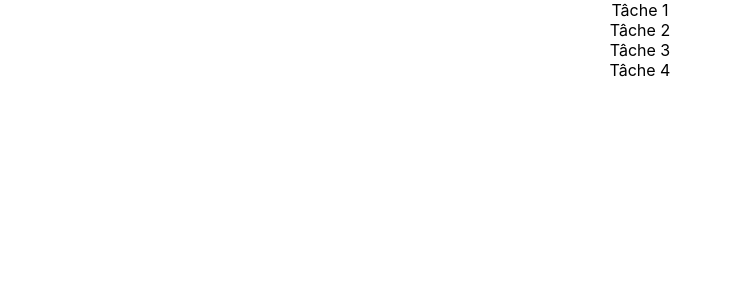
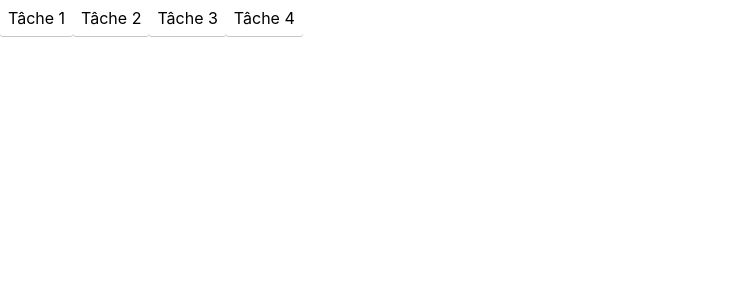
Before and after one commit to JRedxs/mpm-app, a React (Create React App) app: page / in a window 1280 px wide. Shown: the top 300 px of the page, without its empty margins (0-732 px from the left). Built offline with nearby package versions, Linux system fonts and the light colour scheme.

Commit message:
éléments draggable mis en place

```diff
--- a/package.json
+++ b/package.json
@@ -9,8 +9,11 @@
     "firebase": "^9.20.0",
     "react": "^18.2.0",
     "react-beautiful-dnd": "^13.1.1",
+    "react-dnd": "^16.0.1",
+    "react-dnd-html5-backend": "^16.0.1",
     "react-dom": "^18.2.0",
     "react-scripts": "5.0.1",
+    "styled-components": "^5.3.10",
     "web-vitals": "^2.1.4"
   },
   "scripts": {
--- a/src/components/Tableau.js
+++ b/src/components/Tableau.js
@@ -1,8 +1,21 @@
-import React from 'react';
-import { DragDropContext, Droppable, Draggable } from 'react-beautiful-dnd';
+import React, { useState } from 'react';
+import { useDrag, useDrop, DndProvider } from 'react-dnd';
+import { HTML5Backend } from 'react-dnd-html5-backend';
+import styled from 'styled-components';
 
-const Tableau = () => {
-  // Tableau de données pour les éléments à afficher
+const Container = styled.div`
+  display: flex;
+  flex-wrap: wrap;
+`;
+
+const Item = styled.div`
+  background-color: #fff;
+  border-radius: 3px;
+  box-shadow: 0 1px 0 rgba(9,30,66,.25);
+  padding: 8px;
+  margin-bottom: 8px;
+`;
+
 const data = [
   { id: '1', title: 'Tâche 1' },
   { id: '2', title: 'Tâche 2' },
@@ -10,49 +23,62 @@ const Tableau = () => {
   { id: '4', title: 'Tâche 4' },
 ];
 
-  // Fonction pour afficher chaque élément draggable
-  const Item = ({ item, index }) => (
-    <Draggable draggableId={item.id} index={index}>
-      {(provided) => (
-        <div
-          className="item"
-          {...provided.draggableProps}
-          {...provided.dragHandleProps}
-          ref={provided.innerRef}
-        >
-          {item.title}
-        </div>
-      )}
-    </Draggable>
-  );
+const Tableau = () => {
+  const [cards, setCards] = useState(data);
 
-  // Fonction pour afficher la liste des éléments draggable
-  const List = ({ data }) => (
-    <Droppable droppableId="list">
-      {(provided) => (
-        <div
-          className="list"
-          {...provided.droppableProps}
-          ref={provided.innerRef}
-        >
-          {data.map((item, index) => (
-            <Item key={item.id} item={item} index={index} />
-          ))}
-          {provided.placeholder}
-        </div>
-      )}
-    </Droppable>
-  );
-
-  // Fonction pour gérer les événements de drag and drop
-  const onDragEnd = (result) => {
-    // TODO: Implémenter la logique pour le drag and drop
+  const handleDrop = (sourceIndex, destinationIndex) => {
+    const newCards = [...cards];
+    const [removed] = newCards.splice(sourceIndex, 1);
+    newCards.splice(destinationIndex, 0, removed);
+    setCards(newCards);
   };
 
+  const DraggableItem = ({ id, title, index }) => {
+    const [{ isDragging }, drag] = useDrag({
+      type: 'item',
+      item: { index },
+      collect: (monitor) => ({
+        isDragging: monitor.isDragging(),
+      }),
+    });
+
+    const [, drop] = useDrop({
+      accept: 'item',
+      hover: (item, monitor) => {
+        if (item.index !== index) {
+          const dragIndex = item.index;
+          const hoverIndex = index;
+
+          handleDrop(dragIndex, hoverIndex);
+
+          item.index = hoverIndex;
+        }
+      },
+    });
+
     return (
-    <DragDropContext onDragEnd={onDragEnd}>
-      <List data={data} />
-    </DragDropContext>
+      <div ref={(node) => drag(drop(node))}>
+        <Item style={{ opacity: isDragging ? 0.5 : 1 }}>
+          {title}
+        </Item>
+      </div>
+    );
+  };
+
+
+  return (
+    <DndProvider backend={HTML5Backend}>
+      <Container>
+        {cards.map((card, index) => (
+          <DraggableItem
+            key={card.id}
+            id={card.id}
+            title={card.title}
+            index={index}
+          />
+        ))}
+      </Container>
+    </DndProvider>
   );
 };
 
```
Also changed, not shown: 1 other file (tests, documents, lock files or other folders). Lines whose indentation alone changed are shown as unchanged.
